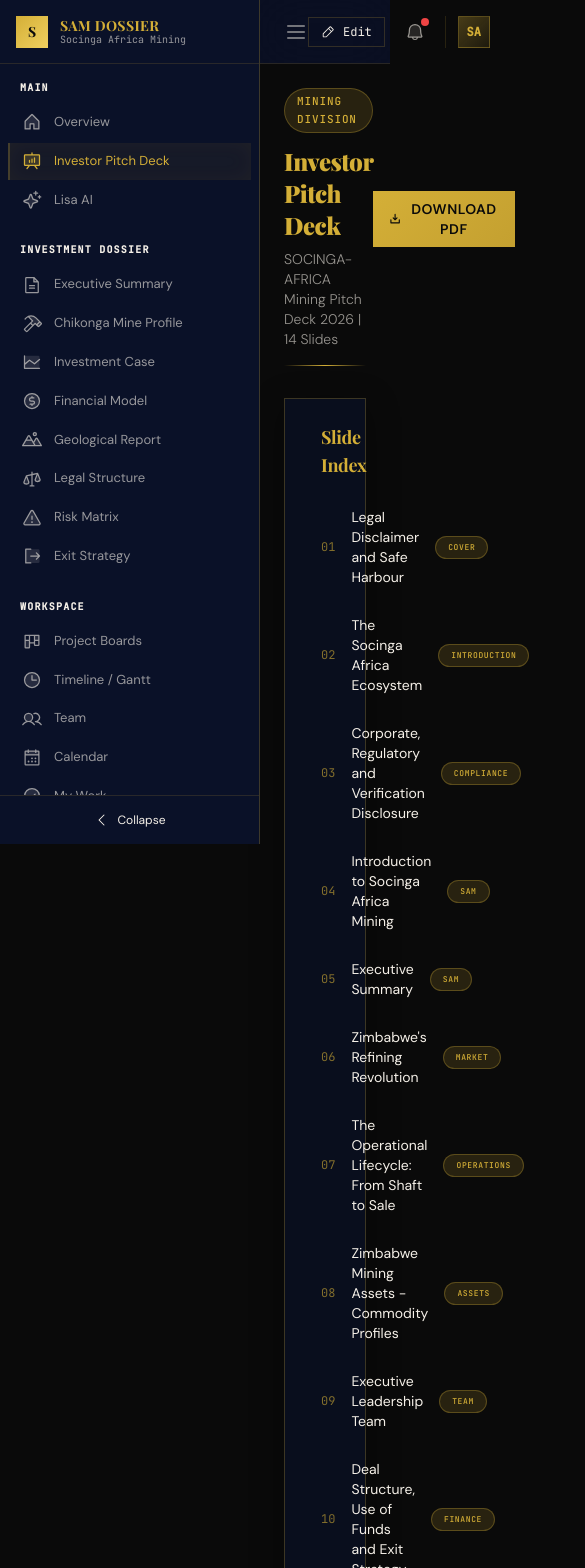
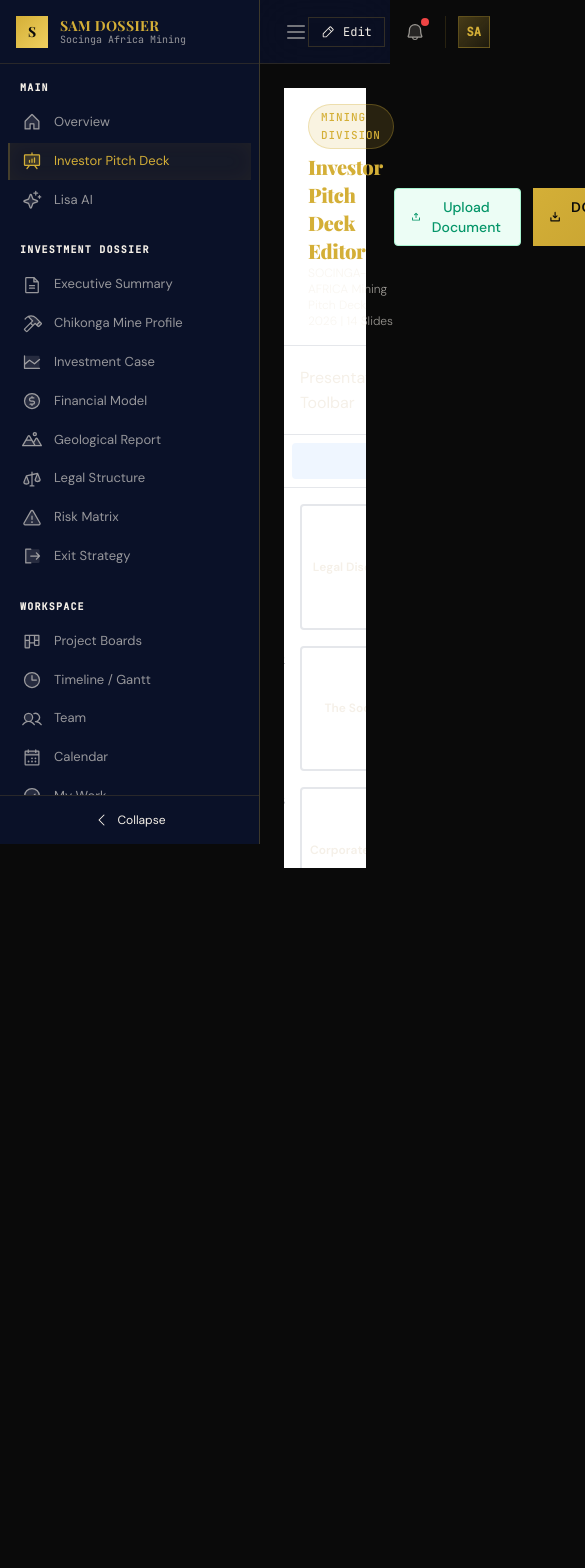
Before and after one commit to whitemorengwira/sam-dossier, a Next.js app: page /dashboard/pitch-deck in a window 390 px wide. Shown: the top 1568 px of the page, 585 px wide, since content can reach past the window. After the commit the page ends 892 px from the top, so only its background shows below. Built offline with nearby package versions, Linux system fonts and the light colour scheme; no server answers.

Commit message:
Fixing compilation errors and updating presentation/document editor

```diff
--- a/src/app/api/upload/complete/route.ts
+++ b/src/app/api/upload/complete/route.ts
@@ -4,8 +4,7 @@
 // Queues a background conversion job for DOCX/XLSX/PPTX files.
 
 import { NextRequest, NextResponse } from 'next/server';
-import { createRouteHandlerClient } from '@supabase/auth-helpers-nextjs';
-import { cookies } from 'next/headers';
+import { createClient } from '@/lib/supabase/server';
 import { z } from 'zod';
 
 const CONVERTIBLE_TYPES = [
@@ -32,8 +31,7 @@ const RequestSchema = z.object({
 });
 
 export async function POST(request: NextRequest) {
-  const cookieStore = cookies();
-  const supabase = createRouteHandlerClient({ cookies: () => cookieStore });
+  const supabase = await createClient();
   const { data: { user }, error: authError } = await supabase.auth.getUser();
 
   if (authError || !user) {
--- a/src/app/dashboard/pitch-deck/page.tsx
+++ b/src/app/dashboard/pitch-deck/page.tsx
@@ -1,84 +1,101 @@
 'use client'
 
-import { motion } from 'framer-motion'
-import { PresentationChart, ArrowRight, DownloadSimple, Globe } from '@phosphor-icons/react'
-import Link from 'next/link'
+import { useState } from 'react'
+import { motion, AnimatePresence } from 'framer-motion'
+import { PresentationChart, ArrowRight, DownloadSimple, Globe, UploadSimple, X } from '@phosphor-icons/react'
+import { PresentationEditor, Slide } from '@/components/presentation/PresentationEditor'
+import { DocumentUploadZone } from '@/components/upload/DocumentUploadZone'
 
-const slides = [
-  { num: 1, title: 'Legal Disclaimer and Safe Harbour', section: 'Cover' },
-  { num: 2, title: 'The Socinga Africa Ecosystem', section: 'Introduction' },
-  { num: 3, title: 'Corporate, Regulatory and Verification Disclosure', section: 'Compliance' },
-  { num: 4, title: 'Introduction to Socinga Africa Mining', section: 'SAM' },
-  { num: 5, title: 'Executive Summary', section: 'SAM' },
-  { num: 6, title: 'Zimbabwe\'s Refining Revolution', section: 'Market' },
-  { num: 7, title: 'The Operational Lifecycle: From Shaft to Sale', section: 'Operations' },
-  { num: 8, title: 'Zimbabwe Mining Assets - Commodity Profiles', section: 'Assets' },
-  { num: 9, title: 'Executive Leadership Team', section: 'Team' },
-  { num: 10, title: 'Deal Structure, Use of Funds and Exit Strategy', section: 'Finance' },
-  { num: 11, title: 'Projected Financials and ROI (3-Year Model)', section: 'Finance' },
-  { num: 12, title: 'Risks and Mitigation', section: 'Risk' },
-  { num: 13, title: 'ESG Framework: Sustainability and Governance', section: 'ESG' },
-  { num: 14, title: 'Further Reading and Investor Portal', section: 'Resources' },
+const initialSlidesData = [
+  { num: 1, title: 'Legal Disclaimer and Safe Harbour', section: 'Cover', content: ['Strictly confidential.', 'Forward-looking statements included.', 'Not an offer to sell securities.'] },
+  { num: 2, title: 'The Socinga Africa Ecosystem', section: 'Introduction', content: ['Mining & Refining.', 'Agriculture.', 'Technology and Infrastructure.'] },
+  { num: 3, title: 'Corporate, Regulatory and Verification Disclosure', section: 'Compliance', content: ['Fully licensed under Zim laws.', 'Compliance with local ownership structures.', 'Environmental permits secured.'] },
+  { num: 4, title: 'Introduction to Socinga Africa Mining', section: 'SAM', content: ['Over 10 years of experience.', 'Specialized in precious metals.', 'Sustainable mining focus.'] },
+  { num: 5, title: 'Executive Summary', section: 'SAM', content: ['Seeking $50M capital.', 'Projected 35% IRR.', 'Payback period: 3.5 years.'] },
+  { num: 6, title: 'Zimbabwe\'s Refining Revolution', section: 'Market', content: ['New refinery processing capabilities.', 'Government incentives for local beneficiation.', 'Strategic location in Southern Africa.'] },
+  { num: 7, title: 'The Operational Lifecycle: From Shaft to Sale', section: 'Operations', content: ['Exploration & Resource Definition.', 'Extraction & Processing.', 'Refining & Export.'] },
+  { num: 8, title: 'Zimbabwe Mining Assets - Commodity Profiles', section: 'Assets', content: ['Gold: 3 Active Shafts.', 'Lithium: Early Exploration.', 'Platinum Group Metals (PGMs).'] },
+  { num: 9, title: 'Executive Leadership Team', section: 'Team', content: ['CEO: John Doe - 20 yrs mining experience.', 'CFO: Jane Smith - Ex-Investment Banking.', 'COO: Michael Johnson - Operations expert.'] },
+  { num: 10, title: 'Deal Structure, Use of Funds and Exit Strategy', section: 'Finance', content: ['Equity offering: 20% stake.', 'Funds allocated to CAPEX and OPEX.', 'Exit via IPO or acquisition in 5 years.'] },
+  { num: 11, title: 'Projected Financials and ROI (3-Year Model)', section: 'Finance', content: ['Year 1: $10M Revenue.', 'Year 2: $25M Revenue.', 'Year 3: $50M Revenue.'] },
+  { num: 12, title: 'Risks and Mitigation', section: 'Risk', content: ['Regulatory changes -> Strong local partnerships.', 'Price volatility -> Hedging strategies.', 'Operational delays -> Buffer in timelines.'] },
+  { num: 13, title: 'ESG Framework: Sustainability and Governance', section: 'ESG', content: ['Community development programs.', 'Water recycling initiatives.', 'Strict safety protocols.'] },
+  { num: 14, title: 'Further Reading and Investor Portal', section: 'Resources', content: ['Access data room for detailed financials.', 'Review technical reports.', 'Contact investor relations.'] },
 ]
 
-const dossierLinks = [
-  { title: 'Corporate Mining Overview', url: 'https://socinga.africa/mining/', desc: 'SAM\'s overarching vision, business model, and commodity focus.' },
-  { title: 'Zimbabwe Asset Portfolio', url: 'https://socinga.africa/mining/zim-assets/', desc: 'Deep-dive into legally ring-fenced Zimbabwean operations.' },
-  { title: 'Financial Models and ROI', url: 'https://socinga.africa/mining/roi/', desc: '60/40 profit-sharing model and return generation strategies.' },
-  { title: 'Smart Mining Technology', url: 'https://socinga.africa/mining/smart-mining/', desc: 'Digital dashboards and real-time shaft-to-mill monitoring.' },
-  { title: 'Investor Documentation Portal', url: 'https://socinga.africa/mining/investor-docs/', desc: 'Statutory permits, SPV certificates, off-take LOIs, and assay reports.' },
-]
+const mappedSlides: Slide[] = initialSlidesData.map(s => ({
+  id: `slide-${s.num}`,
+  title: s.title,
+  content: s.content,
+  notes: `Slide notes for ${s.title}`
+}))
 
 export default function PitchDeckPage() {
+  const [isUploadModalOpen, setIsUploadModalOpen] = useState(false)
+
   return (
-    <div className="space-y-8 max-w-5xl">
-      <motion.div initial={{ opacity: 0, y: 20 }} animate={{ opacity: 1, y: 0 }} transition={{ duration: 0.7 }}>
-        <div className="flex items-center justify-between">
-          <div>
-            <span className="badge badge-gold mb-3 inline-block">Mining Division</span>
-            <h1 className="text-gold font-display font-black text-2xl mb-2">Investor Pitch Deck</h1>
-            <p className="text-text-muted text-sm">SOCINGA-AFRICA Mining Pitch Deck 2026 | 14 Slides</p>
+    <div className="flex flex-col h-[calc(100vh-4rem)]">
+      {/* Header */}
+      <div className="bg-white border-b px-6 py-4 flex items-center justify-between shrink-0">
+        <div>
+          <div className="flex items-center gap-3 mb-1">
+            <span className="badge badge-gold">Mining Division</span>
           </div>
+          <h1 className="text-gold font-display font-black text-xl">Investor Pitch Deck Editor</h1>
+          <p className="text-text-muted text-xs">SOCINGA-AFRICA Mining Pitch Deck 2026 | {mappedSlides.length} Slides</p>
+        </div>
+        <div className="flex gap-3">
+          <button
+            onClick={() => setIsUploadModalOpen(true)}
+            className="bg-emerald-50 text-emerald-600 hover:bg-emerald-100 px-4 py-2 text-sm flex items-center gap-2 rounded border border-emerald-200 transition-colors font-medium"
+          >
+            <UploadSimple size={16} weight="bold" /> Upload Document
+          </button>
           <button className="btn-gold px-4 py-2 text-sm flex items-center gap-2">
             <DownloadSimple size={16} weight="bold" /> Download PDF
           </button>
         </div>
-        <hr className="divider-gold mt-4" />
-      </motion.div>
+      </div>
 
-      {/* Slide Index */}
-      <motion.div initial={{ opacity: 0 }} animate={{ opacity: 1 }} transition={{ delay: 0.2 }} className="glass-card p-6">
-        <div className="flex items-center gap-3 mb-4">
-          <PresentationChart size={22} weight="duotone" className="text-gold" />
-          <h2 className="text-lg font-display font-bold text-gold">Slide Index</h2>
-        </div>
-        <div className="space-y-1">
-          {slides.map((slide, i) => (
-            <motion.div key={slide.num} initial={{ opacity: 0, x: -10 }} animate={{ opacity: 1, x: 0 }} transition={{ delay: 0.3 + i * 0.03, duration: 0.3 }} className="flex items-center gap-4 p-3 hover:bg-gold/[0.04] transition-colors group cursor-pointer">
-              <span className="font-mono text-xs text-gold/60 w-6 text-right">{String(slide.num).padStart(2, '0')}</span>
-              <span className="text-text-primary text-sm flex-1">{slide.title}</span>
-              <span className="badge badge-gold text-[8px]">{slide.section}</span>
-              <ArrowRight size={12} className="text-text-muted group-hover:text-gold transition-colors" />
+      {/* Editor Space */}
+      <div className="flex-1 overflow-hidden relative">
+        <PresentationEditor initialSlides={mappedSlides} />
+      </div>
+
+      {/* Upload Modal */}
+      <AnimatePresence>
+        {isUploadModalOpen && (
+          <div className="fixed inset-0 z-50 flex items-center justify-center bg-black/50 p-4 backdrop-blur-sm">
+            <motion.div
+              initial={{ opacity: 0, scale: 0.95 }}
+              animate={{ opacity: 1, scale: 1 }}
+              exit={{ opacity: 0, scale: 0.95 }}
+              className="bg-white rounded-xl shadow-2xl w-full max-w-2xl overflow-hidden flex flex-col max-h-[90vh]"
+            >
+              <div className="p-4 border-b flex items-center justify-between bg-gray-50">
+                <h2 className="text-lg font-bold text-gray-800 flex items-center gap-2">
+                  <UploadSimple weight="duotone" className="text-emerald-600" />
+                  Upload Documents
+                </h2>
+                <button
+                  onClick={() => setIsUploadModalOpen(false)}
+                  className="p-1 text-gray-400 hover:text-gray-600 hover:bg-gray-200 rounded transition-colors"
+                >
+                  <X size={20} />
+                </button>
+              </div>
+              <div className="p-6 overflow-y-auto">
+                <DocumentUploadZone
+                  workspaceId="default-workspace"
+                  onUploadComplete={(id, url) => {
+                    console.log('Upload complete', id, url);
+                  }}
+                />
+              </div>
             </motion.div>
-          ))}
-        </div>
-      </motion.div>
-
-      {/* Quick Links */}
-      <motion.div initial={{ opacity: 0 }} animate={{ opacity: 1 }} transition={{ delay: 0.5 }}>
-        <h3 className="text-gold font-display font-bold text-lg mb-4">Investor Resources</h3>
-        <div className="grid grid-cols-1 md:grid-cols-2 gap-3">
-          {dossierLinks.map((link) => (
-            <a key={link.title} href={link.url} target="_blank" rel="noopener noreferrer" className="glass-card p-4 group hover:border-gold/40 transition-colors">
-              <div className="flex items-center gap-2 mb-2">
-                <Globe size={14} className="text-gold" />
-                <h4 className="text-text-primary text-sm font-body font-medium group-hover:text-gold transition-colors">{link.title}</h4>
-              </div>
-              <p className="text-text-muted text-[11px] leading-relaxed">{link.desc}</p>
-            </a>
-          ))}
-        </div>
-      </motion.div>
+          </div>
+        )}
+      </AnimatePresence>
     </div>
   )
 }
--- a/src/components/documents/EditorToolbar.tsx
+++ b/src/components/documents/EditorToolbar.tsx
@@ -29,6 +29,7 @@ import {
   Image as ImageIcon,
   CheckSquareOffset,
   List,
+  Table,
 } from '@phosphor-icons/react'
 import { Editor } from '@tiptap/react'
 import styles from './EditorToolbar.module.css'
@@ -340,6 +341,9 @@ export default function EditorToolbar({ editor, onToggleComments, zoom = '100%',
 
       {/* Insert */}
       <div className={styles.toolGroup}>
+        <button className={styles.toolBtn} onClick={() => editor.chain().focus().insertTable({ rows: 3, cols: 3, withHeaderRow: true }).run()} title="Insert table">
+          <Table size={16} />
+        </button>
         <button
           className={styles.toolBtn}
           onClick={() => {
--- a/src/components/editor/NexusEditor.tsx
+++ b/src/components/editor/NexusEditor.tsx
@@ -11,6 +11,7 @@ import { WebrtcProvider } from 'y-webrtc';
 import { IndexeddbPersistence } from 'y-indexeddb';
 import { buildEditorExtensions } from '@/lib/editor/editor-config';
 import EditorToolbar from '../documents/EditorToolbar';
+import { TableBubbleMenu } from './TableBubbleMenu';
 // import { CommentsSidebar } from './CommentsSidebar'; // To be implemented later
 import { CURSOR_COLORS } from '@/lib/editor/cursor-colors';
 
@@ -133,6 +134,7 @@ export function NexusEditor({
               editor={editor}
               className="prose prose-slate max-w-none focus:outline-none [&_.ProseMirror]:outline-none [&_.ProseMirror]:min-h-[200px]"
             />
+            {!readOnly && editor && <TableBubbleMenu editor={editor} />}
           </div>
 
           <AnimatePresence>
--- a/src/components/presentation/PresentationEditor.tsx
+++ b/src/components/presentation/PresentationEditor.tsx
@@ -13,8 +13,12 @@ export interface Slide {
   notes: string;
 }
 
-export function PresentationEditor() {
-  const [slides, setSlides] = useState<Slide[]>([
+export interface PresentationEditorProps {
+  initialSlides?: Slide[];
+}
+
+export function PresentationEditor({ initialSlides }: PresentationEditorProps = {}) {
+  const [slides, setSlides] = useState<Slide[]>(initialSlides || [
     { id: '1', title: 'Welcome', content: ['Start editing your presentation'], notes: '' }
   ]);
   const [activeSlideId, setActiveSlideId] = useState('1');
--- a/src/hooks/useUploadDocument.ts
+++ b/src/hooks/useUploadDocument.ts
@@ -7,7 +7,7 @@
 // 5. Return the document ID and edit URL
 
 import { useState, useCallback } from 'react';
-import { createClientComponentClient } from '@supabase/auth-helpers-nextjs';
+import { createClient } from '@/lib/supabase/client';
 
 interface UploadOptions {
   file: File;
@@ -24,7 +24,7 @@ interface UploadResult {
 
 export function useUploadDocument() {
   const [isUploading, setIsUploading] = useState(false);
-  const supabase = createClientComponentClient();
+  const supabase = createClient();
 
   const uploadDocument = useCallback(async ({
     file,
```
Also changed, not shown: src/app/api/upload/signed-url/route.ts (+3 -5 lines), src/app/dashboard/documents/page.tsx (+16 -2 lines), src/components/documents/DocumentCard.tsx (+46 -8 lines), src/components/editor/TableBubbleMenu.tsx (+91 -1 lines).
